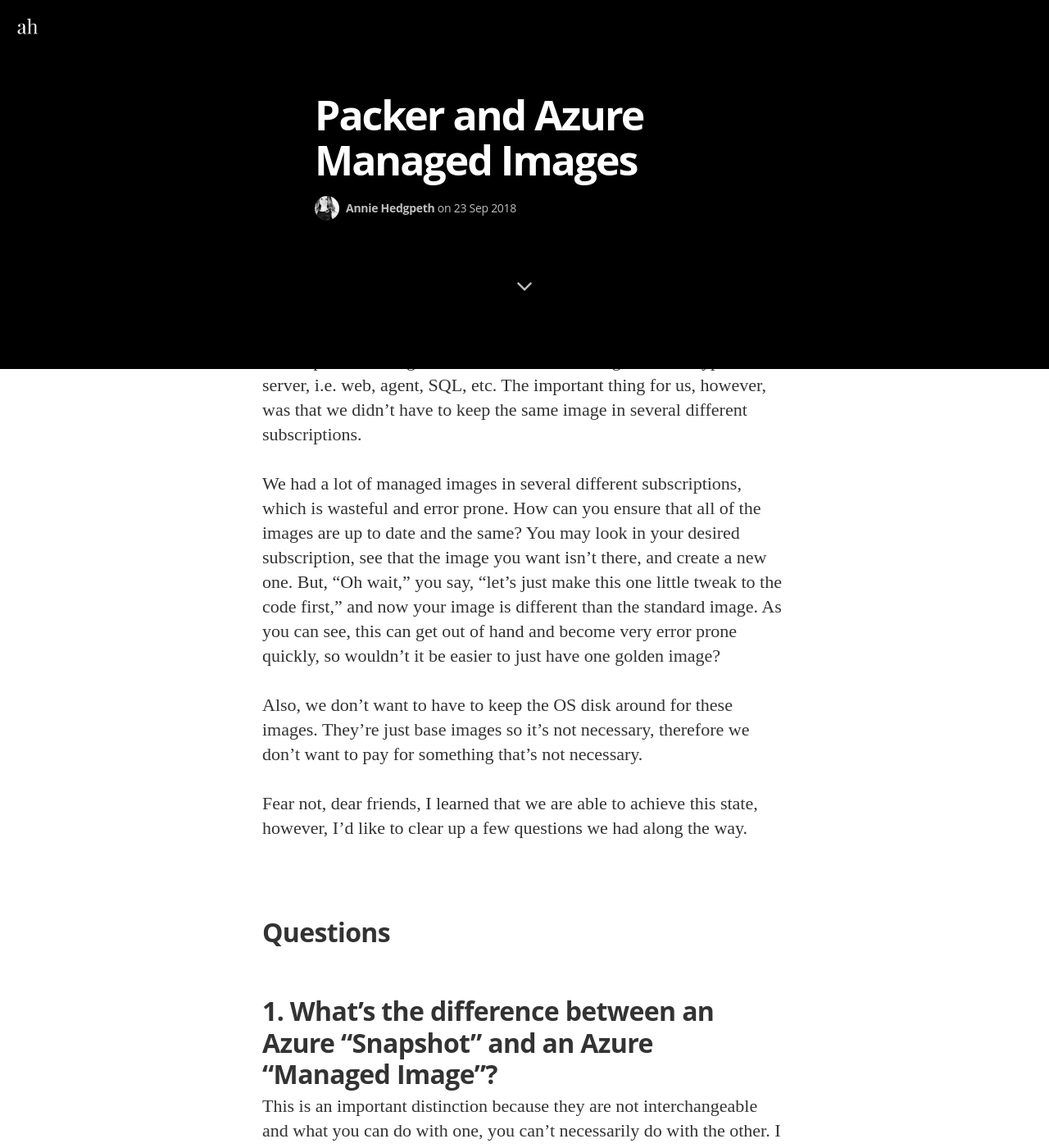
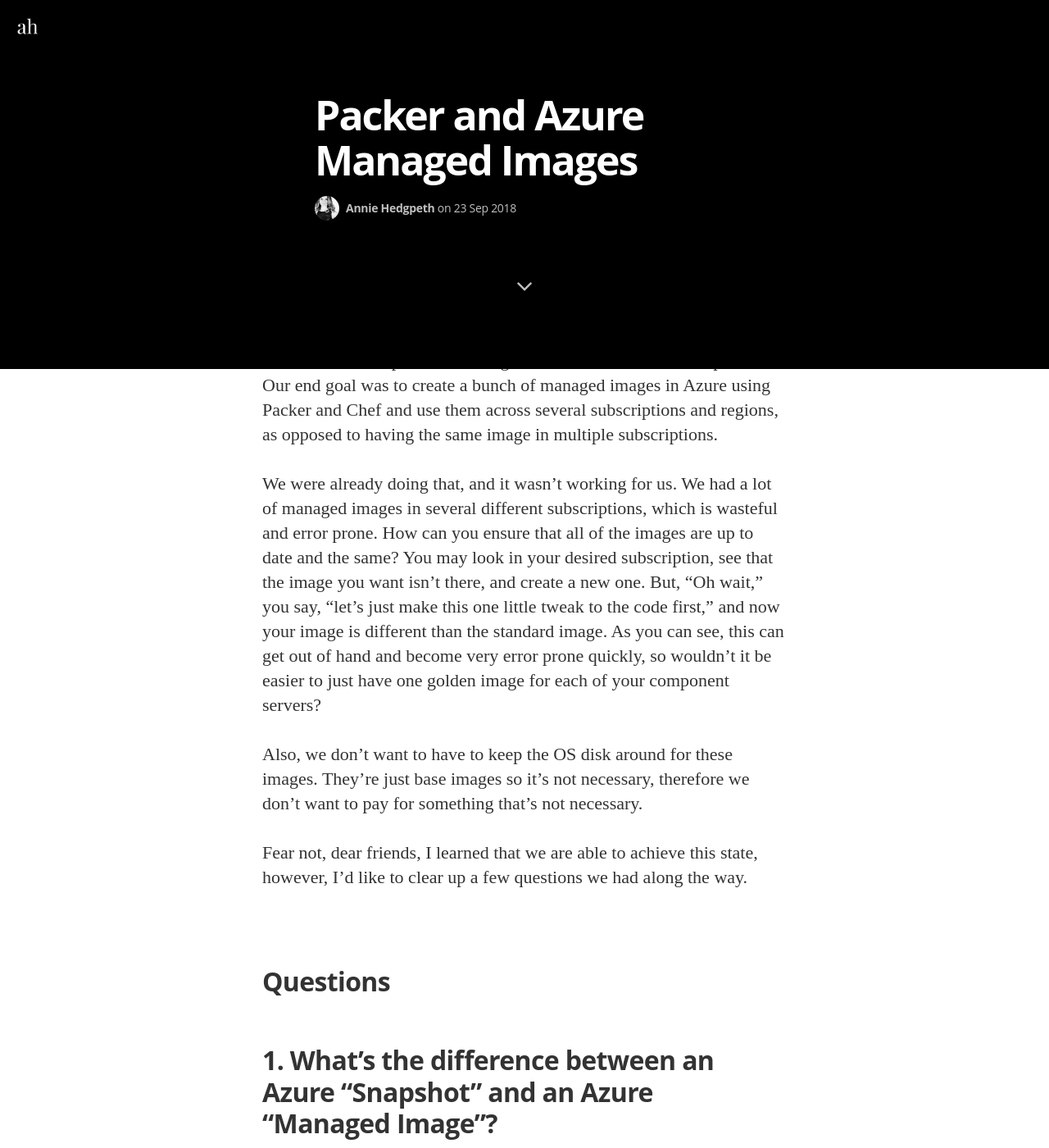
Before and after one commit to anniehedgpeth/anniehedgpeth.github.io, a Jekyll site: the page built from _posts/2018-09-23-azure-managed-images.md, in a window 1280 px wide and 1400 px high, scrolled down 950 px. Shown: the whole window at 82% size. Built offline with Jekyll 4.4.1, drawn with Linux system fonts in a browser that asks for light colours; nearby versions of some CDN libraries; some web fonts are replaced.

Commit message:
updating managed image problem

```diff
--- a/_posts/2018-09-23-azure-managed-images.md
+++ b/_posts/2018-09-23-azure-managed-images.md
@@ -11,11 +11,11 @@
 
 Disclaimer: I'm only talking about AZURE here, so if you see me write "subscription" just know I'm talking about an Azure RM subscription.
 
-# The Problem and Goal
+# The Problem and the Goal
 
-We wanted to create managed images at a base level so that provisioning and configuring is bit quicker and less error prone because there's less to do. Our end goal was to create a bunch of managed images in Azure using Packer and Chef and use them across several subscriptions and regions. We'd have a base image for each type of server, i.e. web, agent, SQL, etc. The important thing for us, however, was that we didn't have to keep the same image in several different subscriptions.
+We wanted to create managed images at a base level so that the provisioning and configuring is a bit quicker and less error prone since there would be less to do. We'd have just one base image for each type of server, i.e. web, agent, SQL, etc. It was important for us that we didn't have to keep the same image in several different subscriptions. Our end goal was to create a bunch of managed images in Azure using Packer and Chef and use them across several subscriptions and regions, as opposed to having the same image in multiple subscriptions.
 
-We had a lot of managed images in several different subscriptions, which is wasteful and error prone. How can you ensure that all of the images are up to date and the same? You may look in your desired subscription, see that the image you want isn't there, and create a new one. But, "Oh wait," you say, "let's just make this one little tweak to the code first," and now your image is different than the standard image. As you can see, this can get out of hand and become very error prone quickly, so wouldn't it be easier to just have one golden image?
+We were already doing that, and it wasn't working for us. We had a lot of managed images in several different subscriptions, which is wasteful and error prone. How can you ensure that all of the images are up to date and the same? You may look in your desired subscription, see that the image you want isn't there, and create a new one. But, "Oh wait," you say, "let's just make this one little tweak to the code first," and now your image is different than the standard image. As you can see, this can get out of hand and become very error prone quickly, so wouldn't it be easier to just have one golden image for each of your component servers?
 
 Also, we don't want to have to keep the OS disk around for these images. They're just base images so it's not necessary, therefore we don't want to pay for something that's not necessary.
 
```
